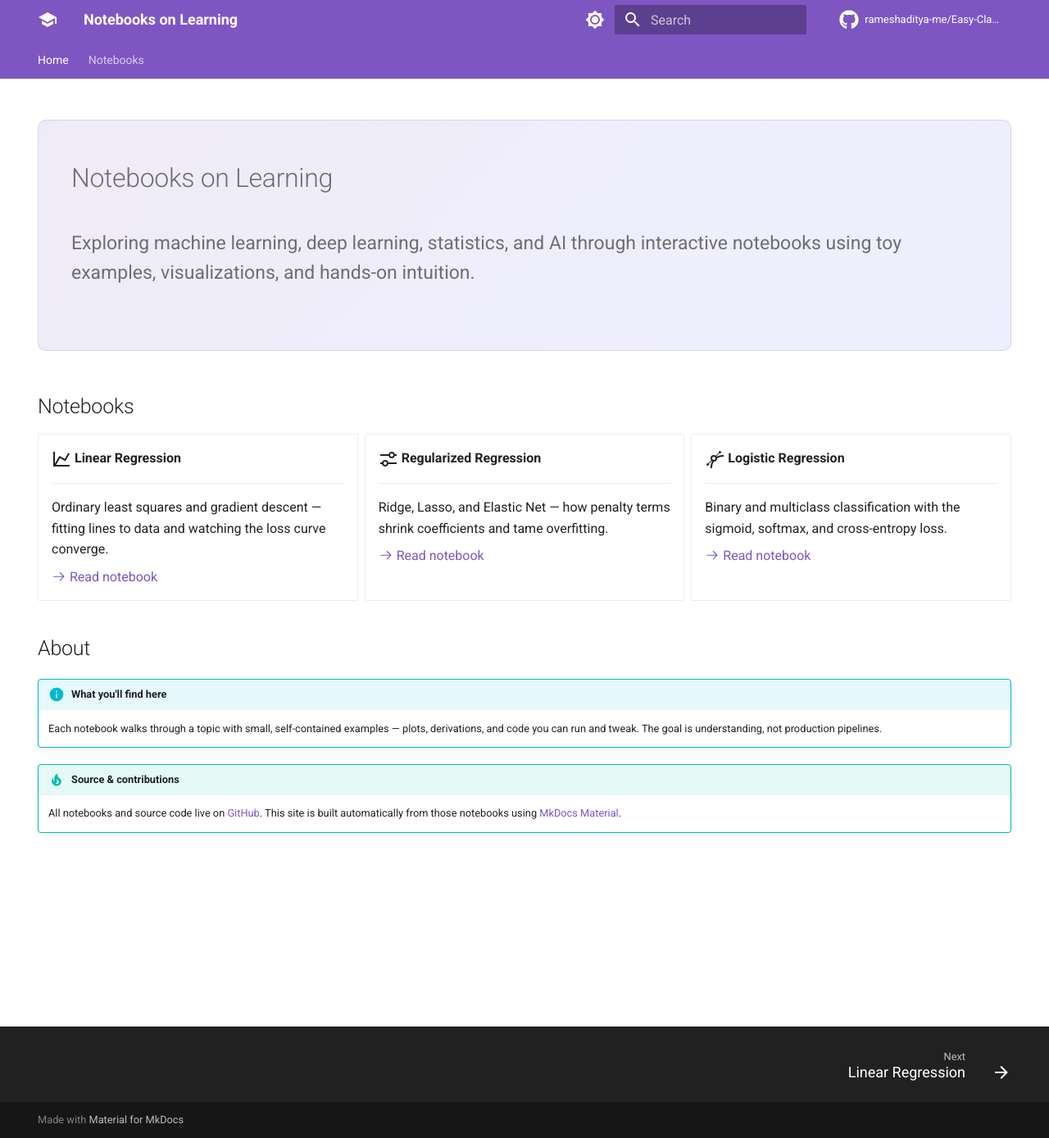
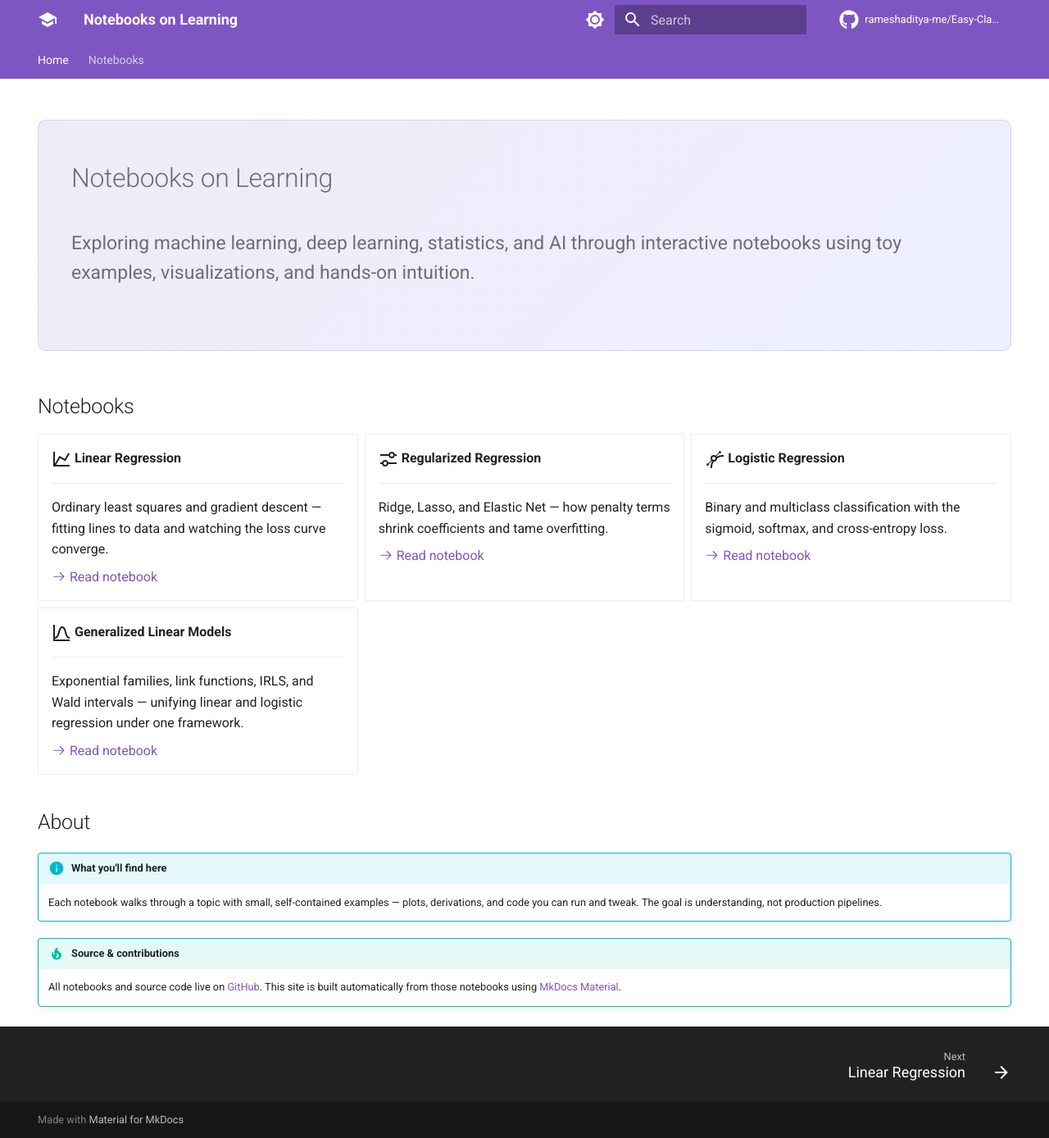
Before and after one commit to rameshaditya-me/Easy-Classical-ML-DL, an MkDocs documentation site: the page built from src/index.md, in a window 1280 px wide and 1388 px high. Shown: the whole window at 82% size. Built offline with MkDocs 1.6.1 and Material for MkDocs 9.7.7, drawn with Linux system fonts in a browser that asks for light colours; a script that is not in the unit is left out; comment, search, counter and statistics services are not loaded.

Commit message:
updated glm nb in website

```diff
--- a/mkdocs.yml
+++ b/mkdocs.yml
@@ -67,3 +67,4 @@ nav:
       - Linear Regression: notebooks/linear-regression/linear-regression.md
       - Regularized Regression: notebooks/regularized-regression/regression_regularized.md
       - Logistic Regression: notebooks/logistic-regression/logistic_regression.md
+      - Generalized Linear Models: notebooks/generalized-linear-models/generalized-linear-models.md
--- a/src/index.md
+++ b/src/index.md
@@ -44,7 +44,16 @@ toy examples, visualizations, and hands-on intuition.
 
     [:octicons-arrow-right-24: Read notebook](notebooks/logistic-regression/logistic_regression.md)
 
+-   :material-chart-bell-curve:{ .lg .middle } __Generalized Linear Models__
+
+    ---
+
+    Exponential families, link functions, IRLS, and Wald intervals — unifying linear and logistic regression under one framework.
+
+    [:octicons-arrow-right-24: Read notebook](notebooks/generalized-linear-models/generalized-linear-models.md)
+
 </div>
+
 
 ## About
 
```
